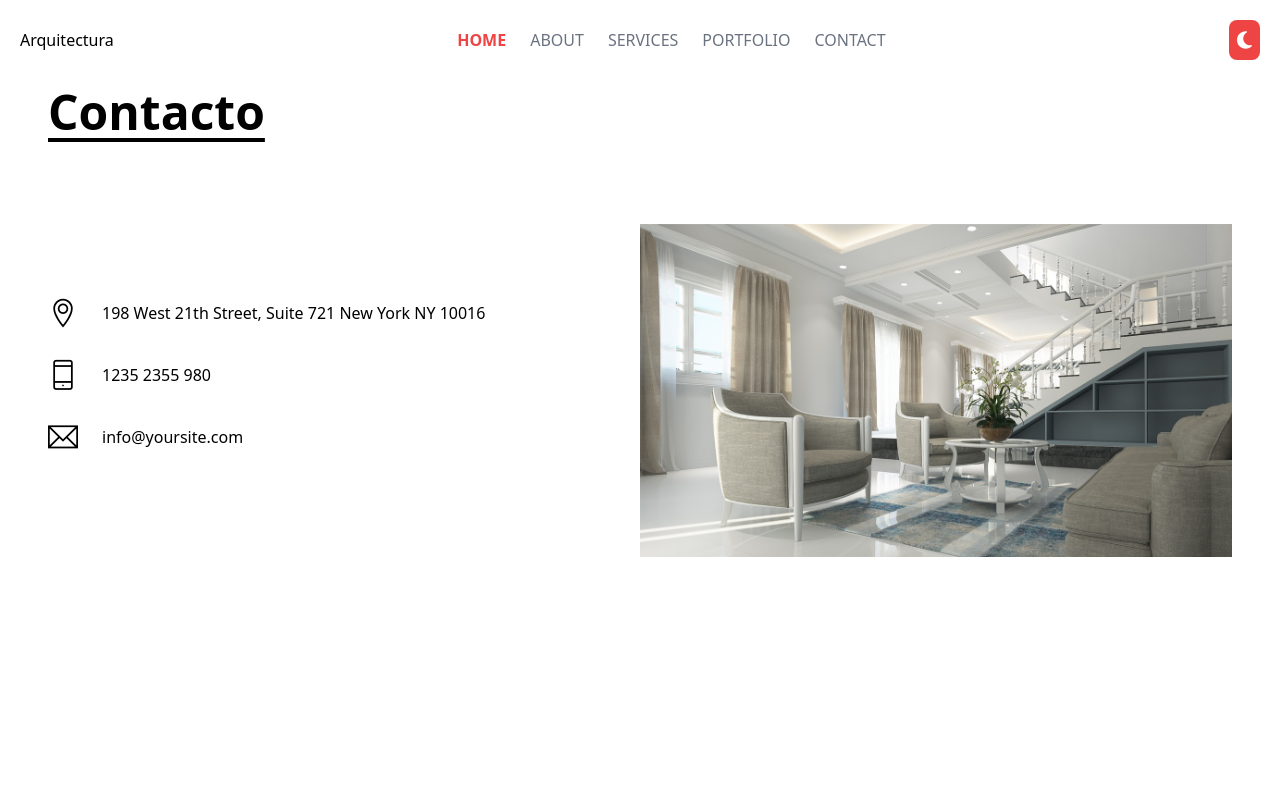
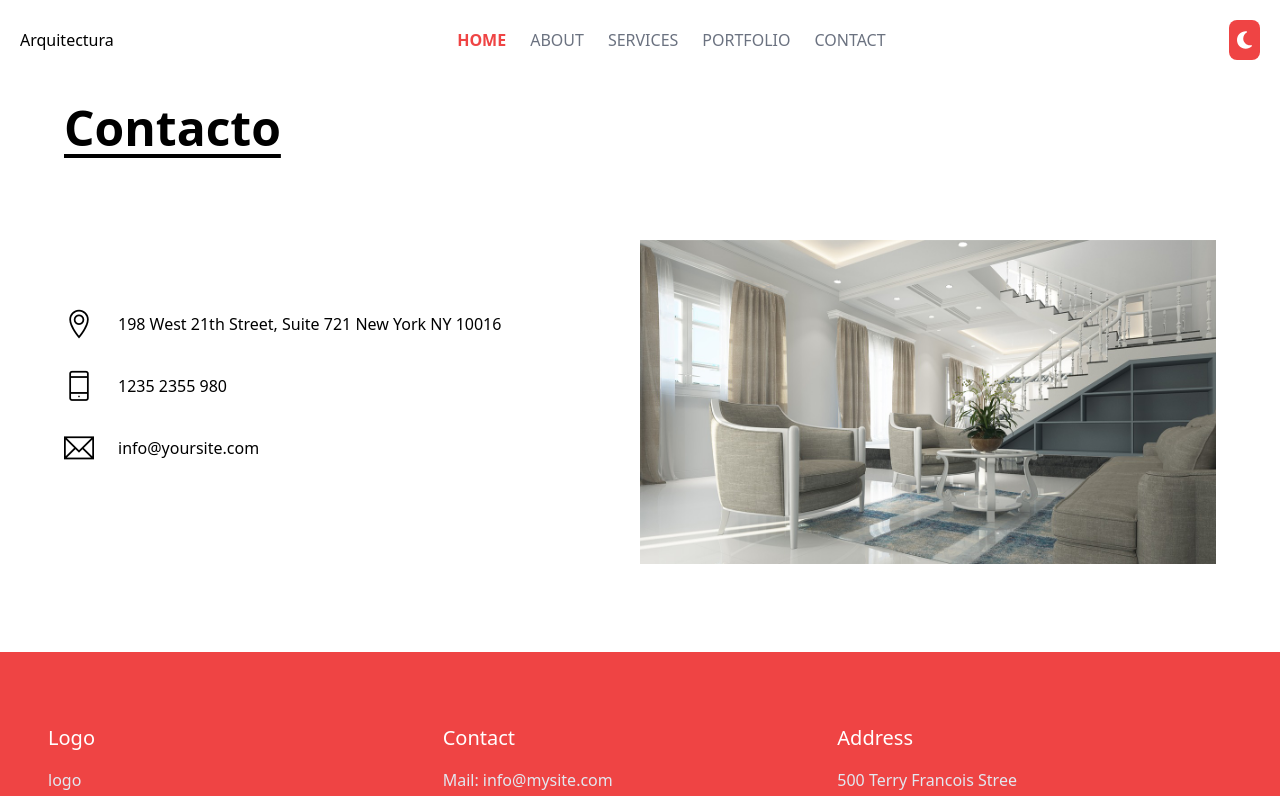
Before and after one commit to Jackelino/portfolio-arquitectura, a Vue app: page /contact in a window 1280 px wide. Shown: the top 796 px of the page. Built offline with nearby package versions, Linux system fonts and the light colour scheme.

Commit message:
modificamos los diseños de las vistas

```diff
--- a/src/components/layout/Main.vue
+++ b/src/components/layout/Main.vue
@@ -1,6 +1,6 @@
 <template>
-<main class="container p-12">
-    <section class="min-h-screen">
+<main class="container p-16">
+    <section class="min-h-full">
       <router-view></router-view>
     </section>
 </main>
--- a/src/views/About.vue
+++ b/src/views/About.vue
@@ -1,6 +1,8 @@
 <template>
-  <div class="container mx-auto p-5 transition-opacity">
-    about
+  <div class="container">
+    <div class="container">
+      <h1 class="font-bold text-5xl pb-16 underline underline-offset-8">Sobre Mi</h1>
+    </div>
   </div>
 </template>
 
--- a/src/views/Contact.vue
+++ b/src/views/Contact.vue
@@ -3,14 +3,21 @@
     <div class="container">
       <h1 class="font-bold text-5xl pb-16 underline underline-offset-8">Contacto</h1>
     </div>
-    <div class="container">
+    <div class="container ">
       <div class="container py-6">
-        <div class="flex flex-row">
+        <div class="flex flex-row ">
           <div class="container self-center">
             <ul class="">
-              <li class="pb-8 items-center flex hover:text-red-600"><i class="ti-location-pin text-3xl "></i><a href="" class="pl-6 ">198 West 21th Street, Suite 721 New York NY 10016</a></li>
-              <li class="pb-8 items-center flex hover:text-red-600"><i class="ti-mobile text-3xl"></i><a href="tel:1235 2355 980" class="pl-6">1235 2355 980</a></li>
-              <li class="pb-8 items-center flex hover:text-red-600"><i class="ti-email text-3xl"></i><a href="" class="pl-6">info@yoursite.com</a></li>
+              <li class=" w-max pb-8 items-center flex hover:text-red-600">
+                <i class="ti-location-pin text-3xl "></i><a href="" class="pl-6 ">198 West 21th Street, Suite 721 New
+                York NY 10016</a>
+              </li>
+              <li class=" w-max pb-8 items-center flex hover:text-red-600">
+                <i class="ti-mobile text-3xl"></i><a href="tel:1235 2355 980" class="pl-6">1235 2355 980</a>
+              </li>
+              <li class="w-max pb-8 items-center flex hover:text-red-600">
+                <i class="ti-email text-3xl"></i><a href="" class="pl-6">info@yoursite.com</a>
+              </li>
             </ul>
           </div>
           <div class="container">
```
